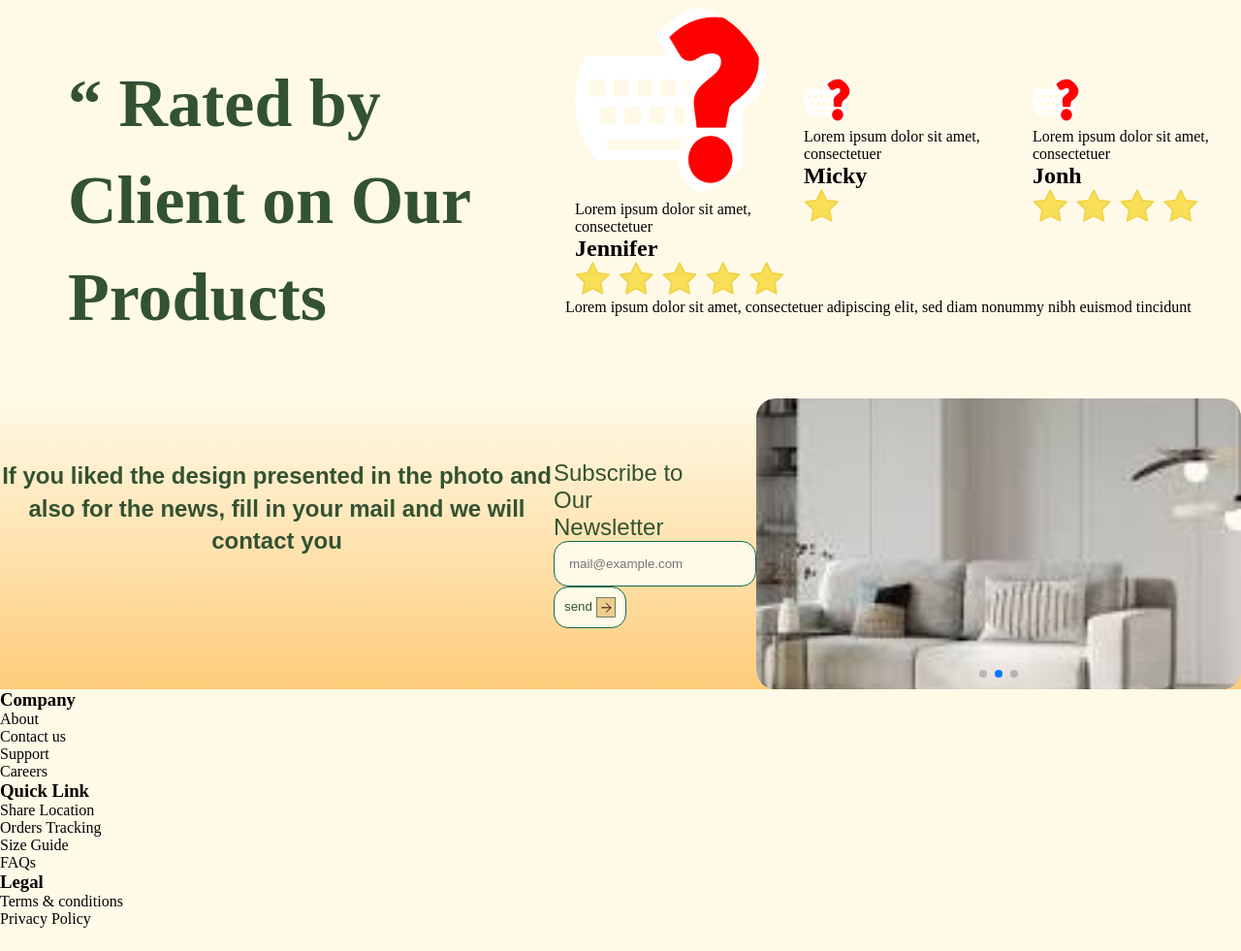
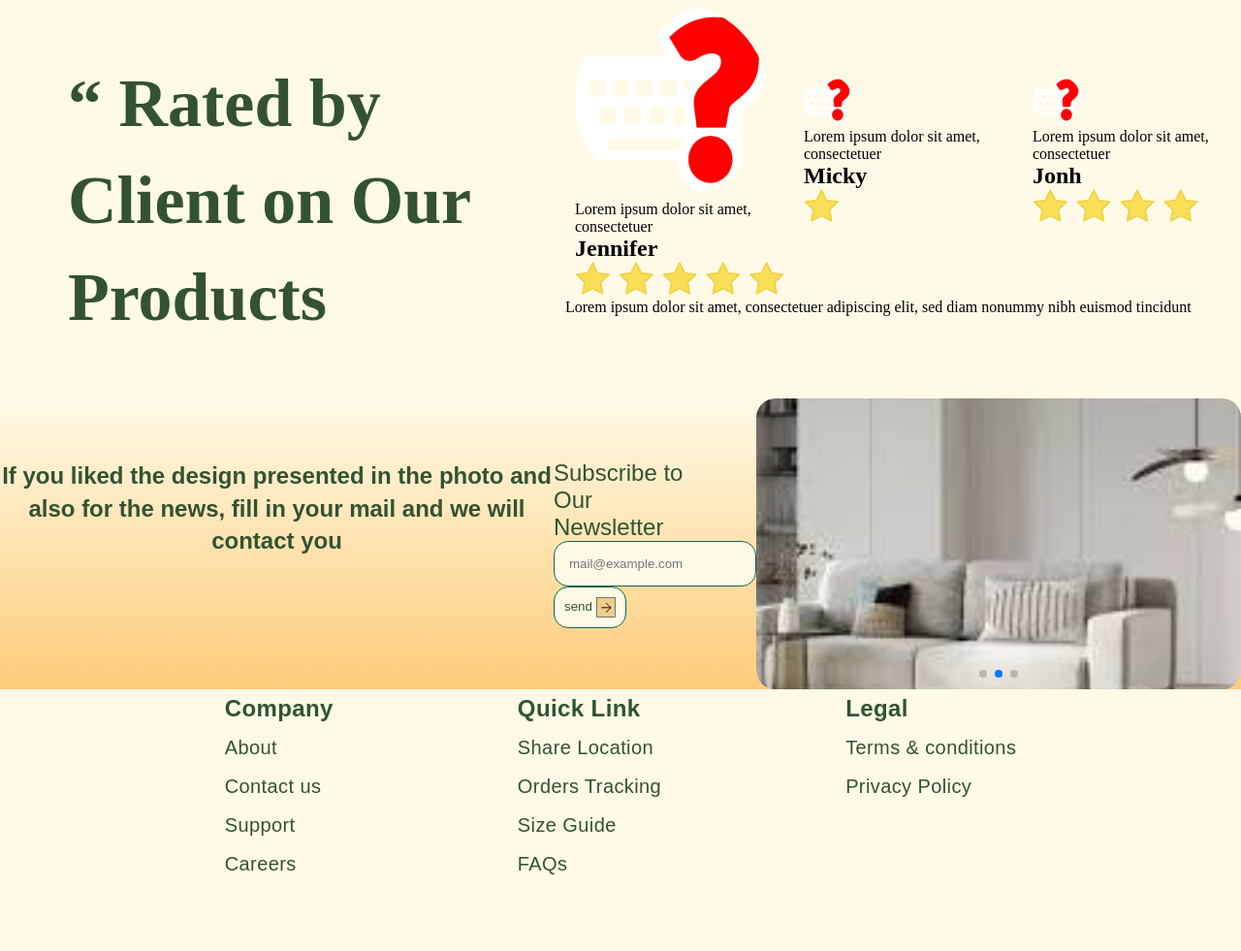
Before and after one commit to maks4k/furnitureStore, a plain HTML site: page index.html in a window 1280 px wide. Shown: the part 3493-4474 px from the top of the page at 97% size. Before the commit the page ends 4450 px from the top, so only its background shows below. Drawn offline with nearby package versions, Linux system fonts and the light colour scheme.

Commit message:
закончил десктоп

```diff
--- a/index.html
+++ b/index.html
@@ -334,26 +334,26 @@
       <div class="footer__wrapper">
       <h3 class="footer-header">Company</h3>
       <ul>
-        <li>About</li>
-        <li>Contact us</li>
-        <li>Support</li>
-        <li>Careers</li>
+        <li class="footer-list">About</li>
+        <li class="footer-list">Contact us</li>
+        <li class="footer-list">Support</li>
+        <li class="footer-list">Careers</li>
       </ul>
       </div>
-      <div>
+      <div class="footer__wrapper">
       <h3 class="footer-header">Quick Link</h3>
       <ul>
-        <li>Share Location</li>
-        <li>Orders Tracking</li>
-        <li>Size Guide</li>
-        <li>FAQs</li>
+        <li class="footer-list">Share Location</li>
+        <li class="footer-list">Orders Tracking</li>
+        <li class="footer-list">Size Guide</li>
+        <li class="footer-list">FAQs</li>
       </ul>
       </div>
-      <div>
+      <div class="footer__wrapper">
       <h3 class="footer-header">Legal</h3>
       <ul>
-        <li>Terms & conditions</li>
-        <li>Privacy Policy</li>
+        <li class="footer-list">Terms & conditions</li>
+        <li class="footer-list">Privacy Policy</li>
       </ul>
       </div>
      </footer>
--- a/style.css
+++ b/style.css
@@ -537,3 +537,35 @@ color: var(--h-color);
   display: inline-block; /* Убедитесь, что стрелка не влияет на размеры кнопки */
   vertical-align: middle;
 }
+
+
+/* ////footer */
+
+
+.footer{
+  background-color: var(--main-color);
+  display: flex;
+  justify-content: center;
+  gap: 190px;
+ height: 270px;
+}
+.footer-header{
+  color: var(--footer-text-color);
+  font-family: "Alexandria", sans-serif;
+  font-size: var(--semi-size);
+  font-style: normal;
+font-weight: 700;
+line-height: 40px; /* 200% */
+letter-spacing: 0.4px;
+}
+.footer-list{
+  color: var(--h-color);
+  font-family: "Alexandria", sans-serif;
+font-size: 20px;
+font-style: normal;
+font-weight: 400;
+line-height: 40px;
+letter-spacing: 0.4px;
+cursor: pointer;
+list-style: none;
+}
```
